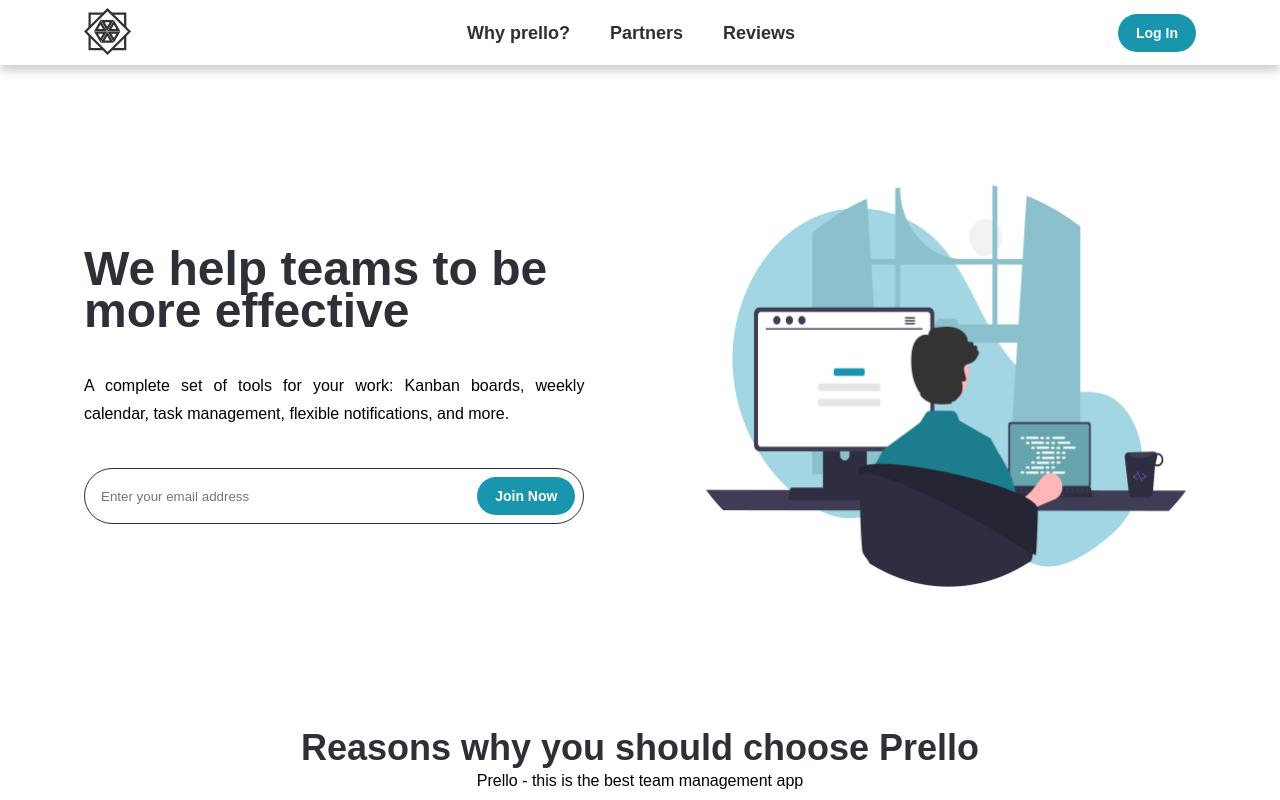
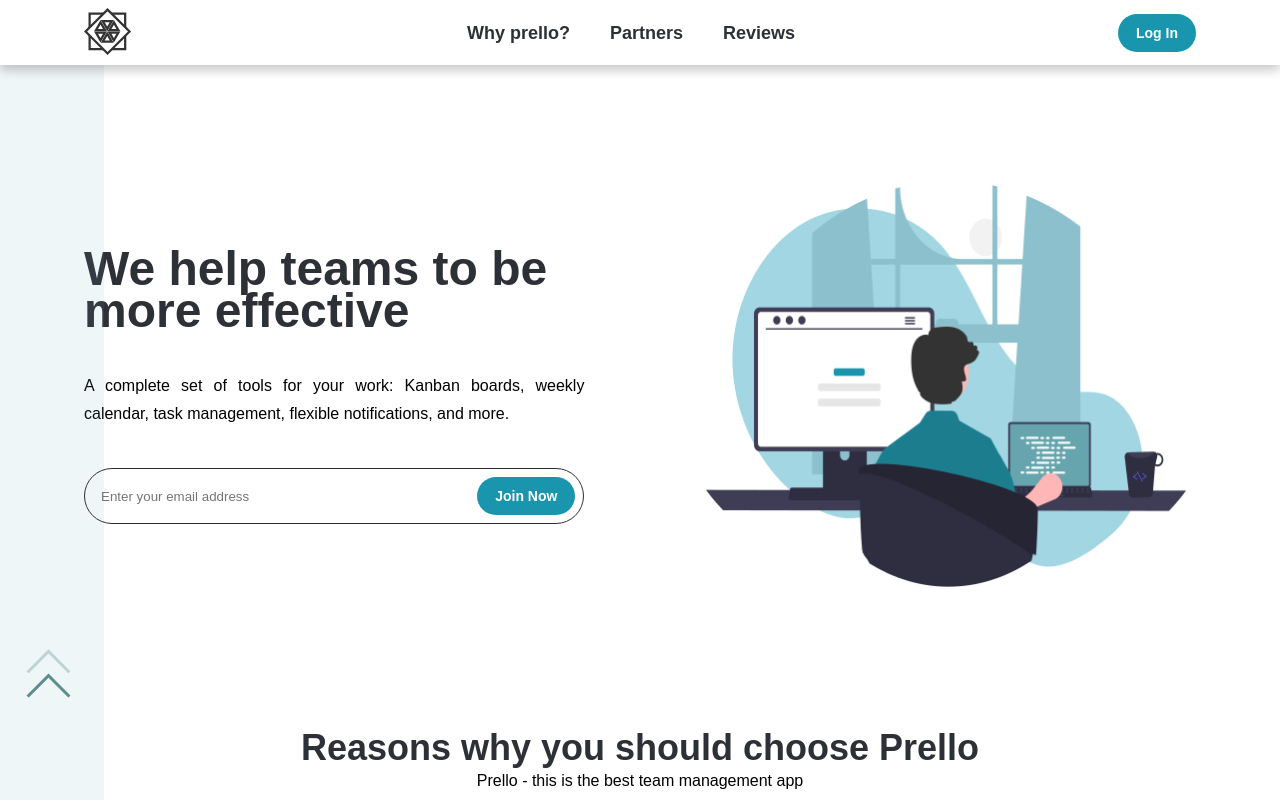
Before and after one commit to grage03/prello, a React (Create React App) app: page / in a window 1280 px wide. Shown: the top 800 px of the page. Built offline with nearby package versions, Linux system fonts and the light colour scheme; a web font is replaced by a local one.

Commit message:
fix(app): fix scroll

```diff
--- a/src/public/layouts/Main/index.tsx
+++ b/src/public/layouts/Main/index.tsx
@@ -1,4 +1,4 @@
-import React, { useEffect, useRef } from 'react'
+import React, { useEffect } from 'react'
 
 import '../../../assets/styles/_helpers.sass'
 import './style/styles.sass'
@@ -11,20 +11,16 @@ import {
   PublicPartners,
 } from './components'
 import { ScrollItem } from '../../components/ScrollItem'
-import { useScroll } from '../../../core/hooks/useScroll/useScroll'
 import { scrollToTop } from '../../../core/lib/utilities/functions'
 
 export const PublicPage = () => {
-  const { y } = useScroll()
-  const topPosition = useRef(null)
-
   useEffect(() => {
     scrollToTop()
   }, [])
 
   return (
-    <main className="h-container public-wrapper" ref={topPosition}>
-      {y > 400 && <ScrollItem />}
+    <main className="h-container public-wrapper">
+      <ScrollItem />
       <PublicHelp />
       <PublicReasons />
       <PublicPartners />
```
